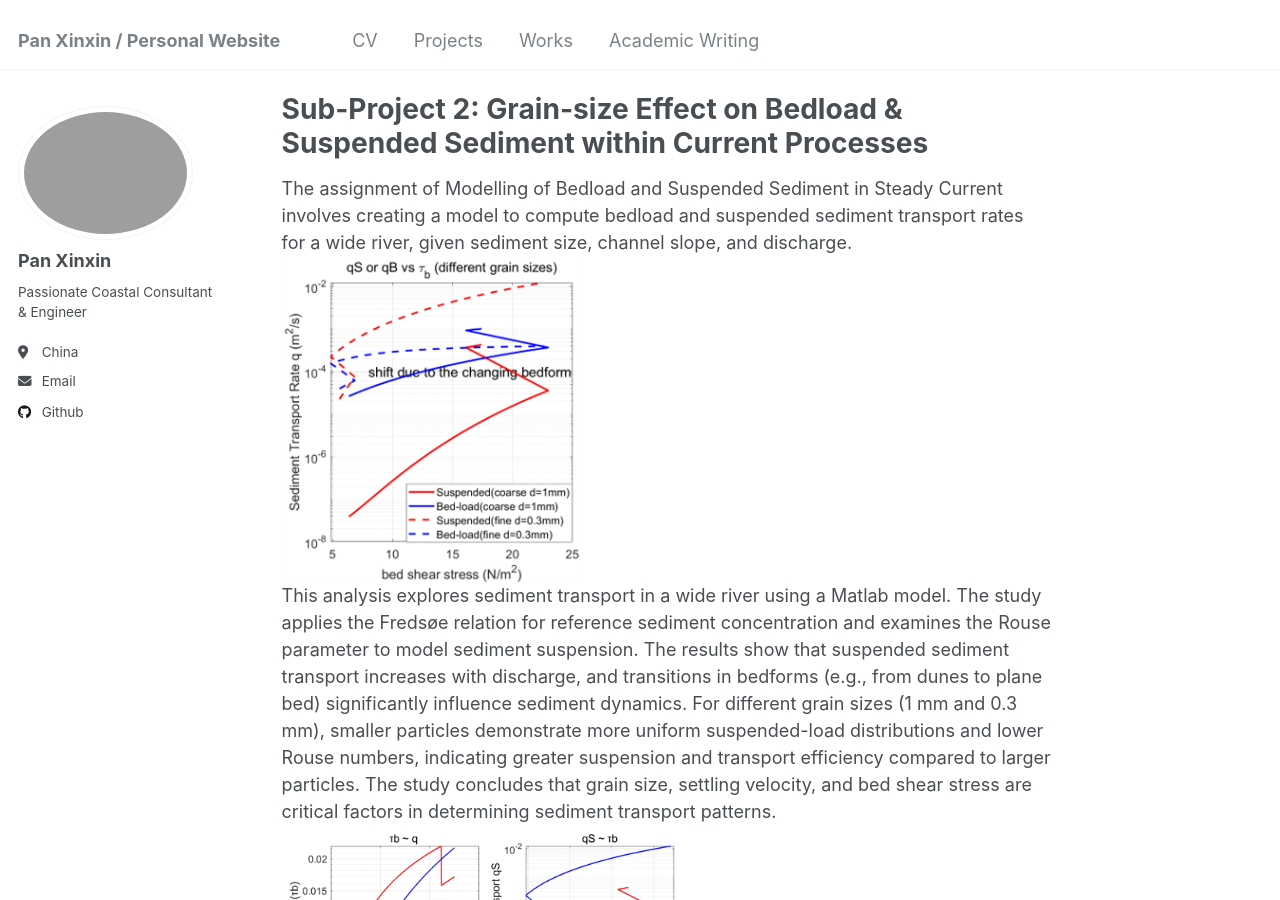
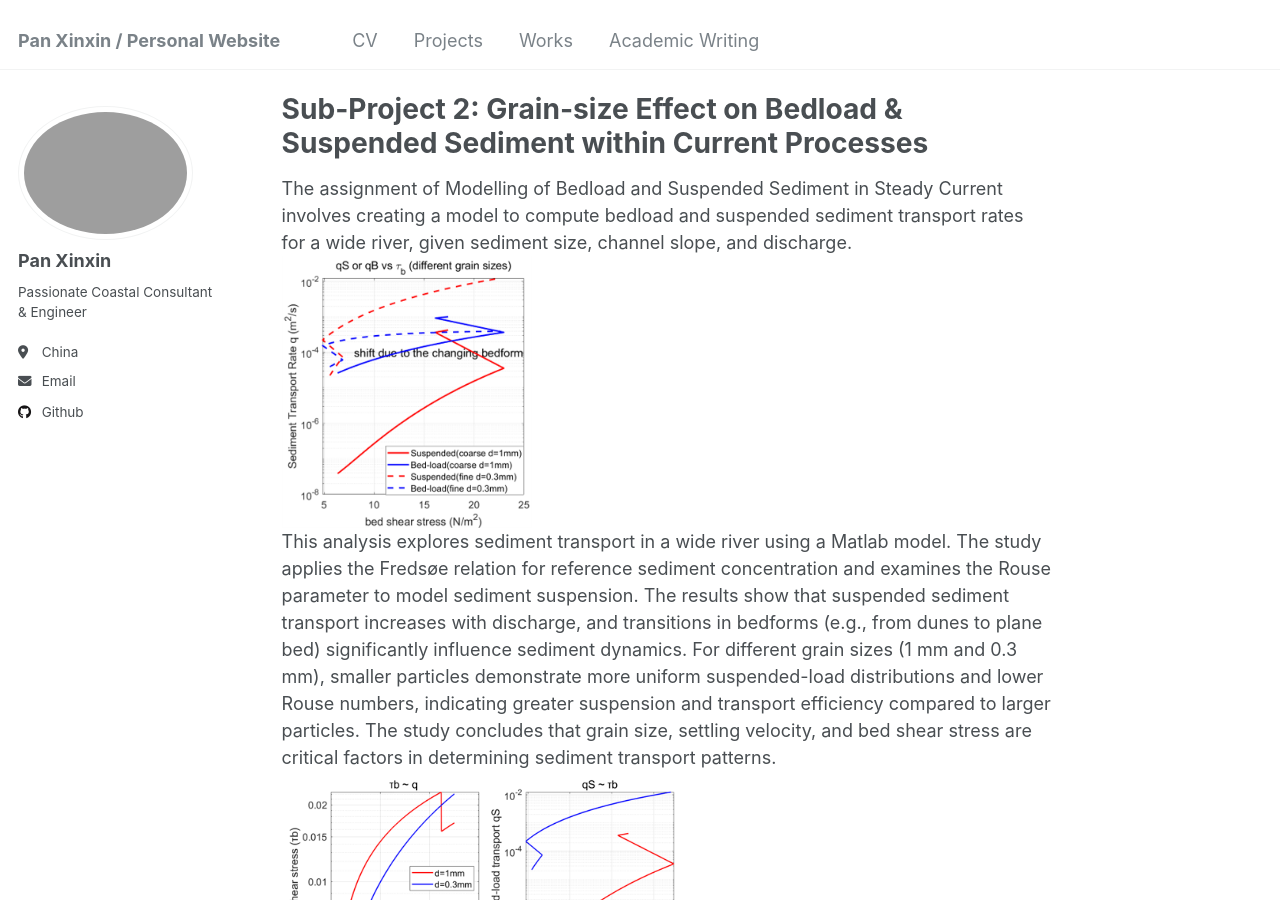
Before and after one commit to kingdaxing/kingdaxing.github.io, a Jekyll site: the page built from _talks/2014-03-01-talk-3.md, in a window 1280 px wide and 900 px high, scrolled down 1219 px. Built offline with Jekyll 4.4.1, drawn with Linux system fonts in a browser that asks for light colours.

Commit message:
Update 2014-03-01-talk-3.md

```diff
--- a/_talks/2014-03-01-talk-3.md
+++ b/_talks/2014-03-01-talk-3.md
@@ -18,7 +18,7 @@ This study investigates the optimization of the Shawan River channel in Shenzhen
 Sub-Project 2: Grain-size Effect on Bedload & Suspended Sediment within Current Processes
 ======
 
-The assignment of Modelling of Bedload and Suspended Sediment in Steady Current involves creating a model to compute bedload and suspended sediment transport rates for a wide river, given sediment size, channel slope, and discharge. <br/><img src='/images/proj-sedi-2-1.png' alt='Image Description' width='300'><br/>
+The assignment of Modelling of Bedload and Suspended Sediment in Steady Current involves creating a model to compute bedload and suspended sediment transport rates for a wide river, given sediment size, channel slope, and discharge. <br/><img src='/images/proj-sedi-2-1.png' alt='Image Description' width='250'><br/>
 This analysis explores sediment transport in a wide river using a Matlab model. The study applies the Fredsøe relation for reference sediment concentration and examines the Rouse parameter to model sediment suspension. The results show that suspended sediment transport increases with discharge, and transitions in bedforms (e.g., from dunes to plane bed) significantly influence sediment dynamics. For different grain sizes (1 mm and 0.3 mm), smaller particles demonstrate more uniform suspended-load distributions and lower Rouse numbers, indicating greater suspension and transport efficiency compared to larger particles. The study concludes that grain size, settling velocity, and bed shear stress are critical factors in determining sediment transport patterns. <br/><img src='/images/proj-sedi-2-2.PNG' alt='Image Description' width='400'> <br/>[Download Exercise](http://kingdaxing.github.io/files/Grain-Size-SSC.pdf)<br/>
 
 
```
